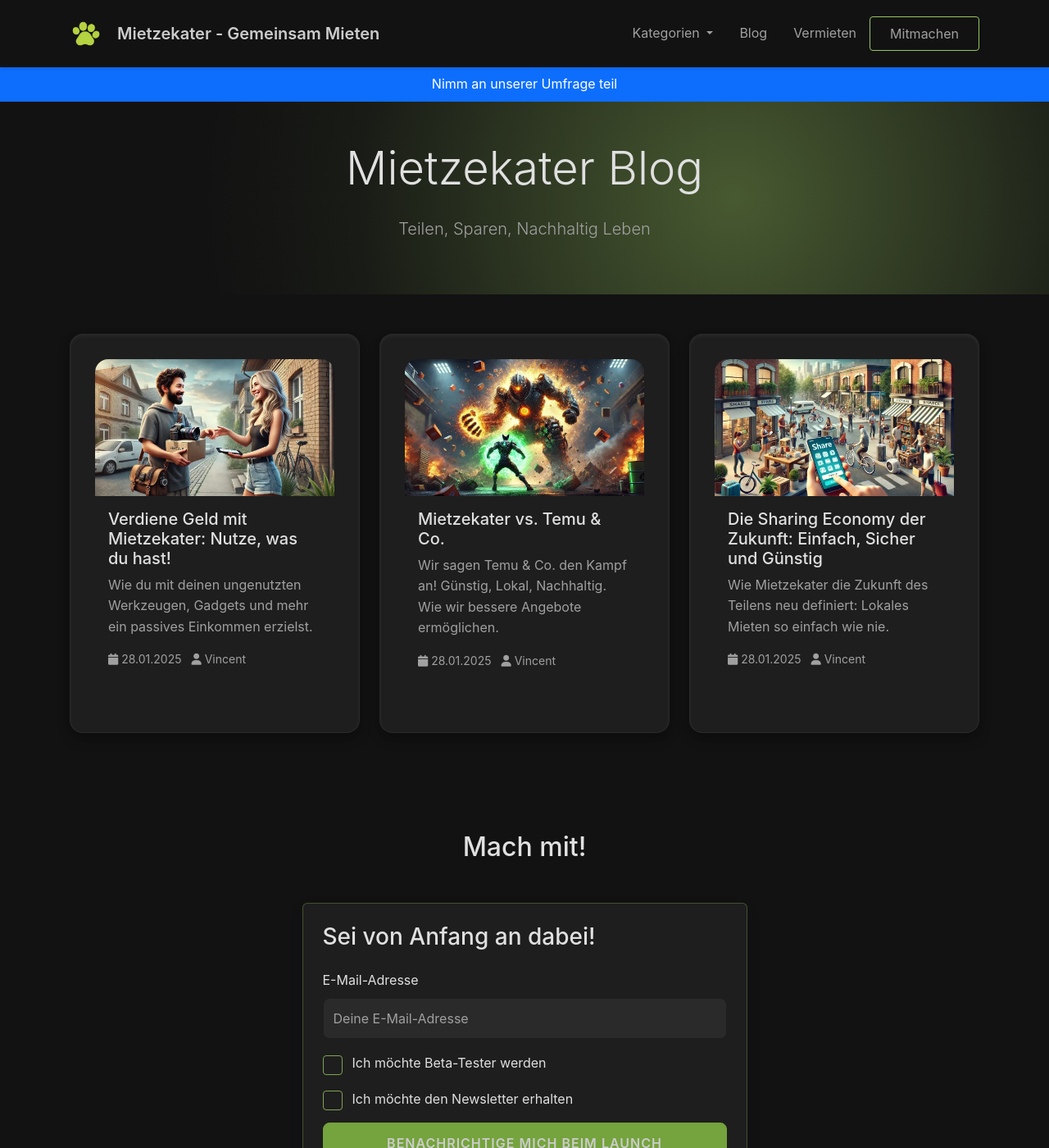
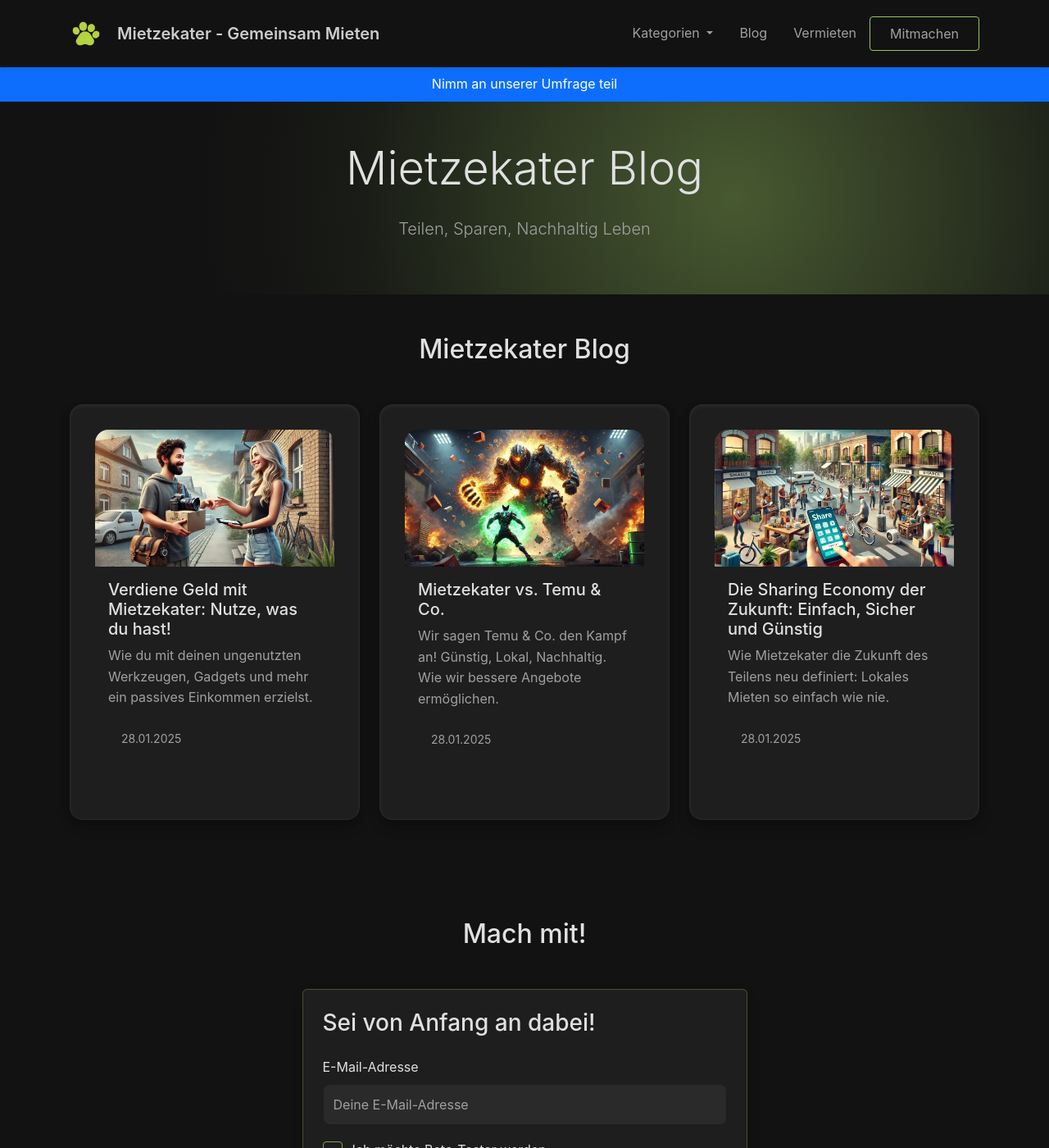
Before and after one commit to TrimeraDev/Mietzekater.de, a Jekyll site: the page built from blog.html, in a window 1280 px wide and 1400 px high. Shown: the whole window at 82% size. Built offline with Jekyll 4.4.1, drawn with Linux system fonts in a browser that asks for light colours; comment, search, counter and statistics services are not loaded; some of the changed text lies outside the part shown.

Commit message:
push, add blog section

```diff
--- /dev/null
+++ b/_includes/blog-section.html
@@ -0,0 +1,27 @@
+<section class="blog-posts py-5">
+    <div class="container">
+        <h2 class="text-center mb-5">{{ include.title | default: 'Mietzekater Blog' }}</h2>
+        <div class="row">
+            {% for post in site.posts %}
+            <div class="col-md-4 mb-4">
+                <a href="{{ post.url }}" class="text-decoration-none">
+                    <div class="card blog-card h-100">
+                        {% if post.hero_image %}
+                        <img src="{{ post.hero_image }}" class="card-img-top" alt="{{ post.title }}">
+                        {% endif %}
+                        <div class="card-body">
+                            <h3 class="card-title h5">{{ post.title }}</h3>
+                            {% if post.description %}
+                            <p class="card-text text-light-muted">{{ post.description }}</p>
+                            {% endif %}
+                            <div class="card-footer bg-transparent border-0 text-light-muted">
+                                <small>{{ post.date | date: "%d.%m.%Y" }}</small>
+                            </div>
+                        </div>
+                    </div>
+                </a>
+            </div>
+            {% endfor %}
+        </div>
+    </div>
+</section>
--- a/_includes/footer.html
+++ b/_includes/footer.html
@@ -11,7 +11,7 @@
                 </div>
             </div>
             <div class="col-md-4">
-                <h5>Schnelle Links</h5>
+                <h5>Qucik Links</h5>
                 <ul class="footer-links">
                     <li><a href="/#features">So funktionierts</a></li>
                     <li><a href="/categories/werkzeuge/">Werkzeuge</a></li>
--- a/_includes/related-categories.html
+++ b/_includes/related-categories.html
@@ -2,7 +2,7 @@
     <div class="container">
         <h2 class="text-center mb-5">{{ include.title | default: 'Weitere Kategorien' }}</h2>
         <div class="row">
-            {% assign priority_slugs = "kreativ,werkzeuge,elektronik,outdoor,auto-zubehoer" | split: "," %}
+            {% assign priority_slugs = "werkzeuge,kreativ,elektronik,outdoor,auto-zubehoer" | split: "," %}
             {% assign sorted_categories = site.categories | sort: "title" %}
             {% assign priority_categories = "" | split: "" %}
             {% assign other_categories = "" | split: "" %}
--- a/blog.html
+++ b/blog.html
@@ -14,54 +14,4 @@ permalink: /blog/
     </div>
 </section>
 
-<section class="blog-posts py-5">
-    <div class="container">
-        <div class="row">
-            {% for post in site.posts %}
-            <div class="col-md-4 mb-4">
-                <a href="{{ post.url }}" class="text-decoration-none">
-                    <div class="card blog-card h-100">
-                        {% if post.hero_image %}
-                        <img src="{{ post.hero_image }}" class="card-img-top" alt="{{ post.title }}">
-                        {% endif %}
-                        <div class="card-body">
-                            <h3 class="card-title h5">{{ post.title }}</h3>
-                            {% if post.description %}
-                            <p class="card-text text-light-muted">{{ post.description }}</p>
-                            {% endif %}
-                            <div class="post-meta text-light-muted small mt-2">
-                                <span><i class="fas fa-calendar"></i> {{ post.date | date: "%d.%m.%Y" }}</span>
-                                {% if post.author %}
-                                <span class="ms-2"><i class="fas fa-user"></i> {{ post.author }}</span>
-                                {% endif %}
-                            </div>
-                        </div>
-                    </div>
-                </a>
-            </div>
-            {% endfor %}
-        </div>
-
-        {% if paginator.total_pages > 1 %}
-        <div class="pagination justify-content-center mt-5">
-            {% if paginator.previous_page %}
-            <a href="{{ paginator.previous_page_path }}" class="btn btn-outline-secondary me-2">&laquo; Vorherige</a>
-            {% endif %}
-
-            {% for page in (1..paginator.total_pages) %}
-                {% if page == paginator.page %}
-                <span class="btn btn-primary mx-1">{{ page }}</span>
-                {% elsif page == 1 %}
-                <a href="/blog/" class="btn btn-outline-secondary mx-1">{{ page }}</a>
-                {% else %}
-                <a href="{{ site.paginate_path | replace: ':num', page }}" class="btn btn-outline-secondary mx-1">{{ page }}</a>
-                {% endif %}
-            {% endfor %}
-
-            {% if paginator.next_page %}
-            <a href="{{ paginator.next_page_path }}" class="btn btn-outline-secondary ms-2">Nächste &raquo;</a>
-            {% endif %}
-        </div>
-        {% endif %}
-    </div>
-</section>
+{% include blog-section.html  %}
--- a/styles.css
+++ b/styles.css
@@ -790,6 +790,21 @@ footer a:hover {
     }
 }
 
+/* Alternating section backgrounds */
+.bg-darker {
+    background-color: #1a1a1a;
+}
+
+/* Ensure text remains visible */
+.bg-darker h2,
+.bg-darker p {
+    color: #fff;
+}
+
+.bg-darker .text-light-muted {
+    color: rgba(255, 255, 255, 0.7) !important;
+}
+
 /* Blog Post Content Styling */
 .blog-post {
     max-width: 720px;
```
Also changed, not shown: index.html (+5 -8 lines), 7 other files.
